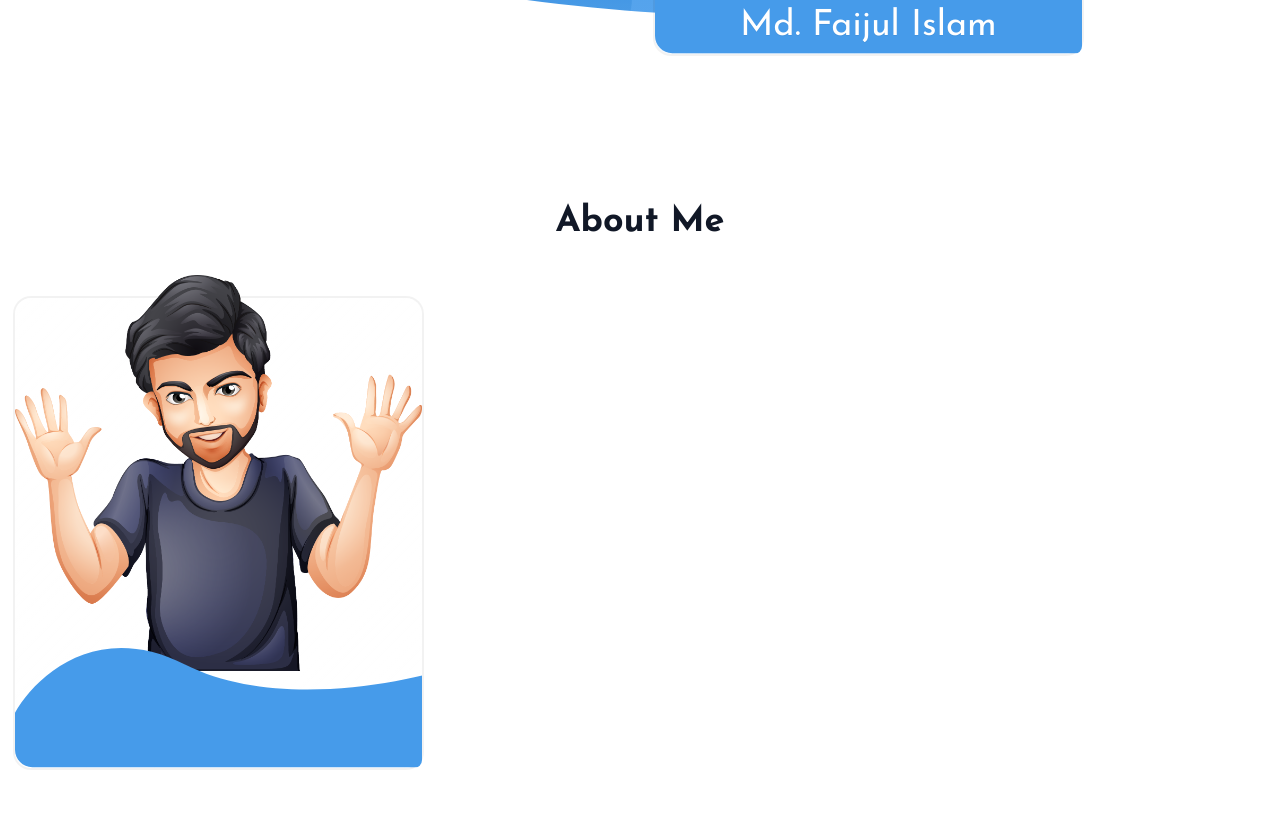
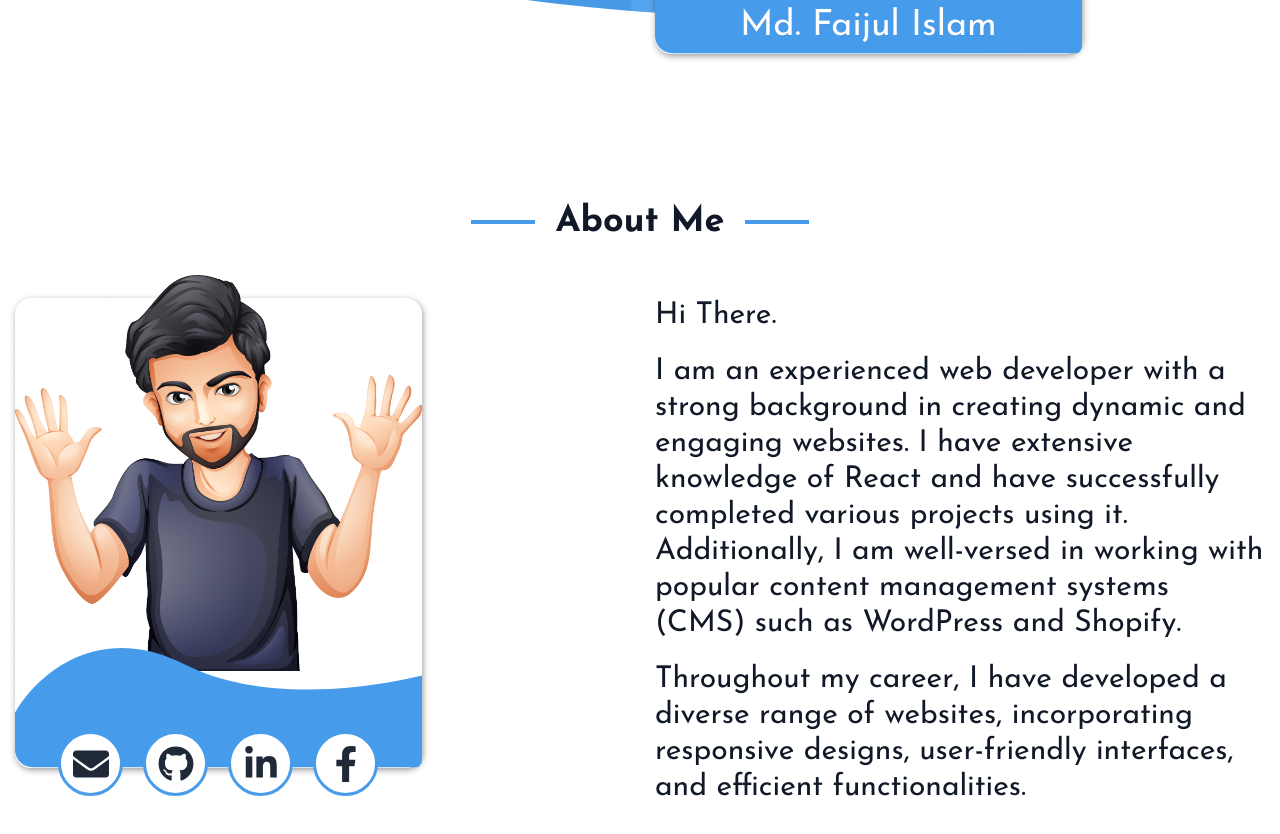
Before and after one commit to rejoanulferdoush/my-portfolio, a React (Vite) app: page / in a window 1280 px wide. Shown: the part 560-1394 px from the top of the page. Built offline with nearby package versions, Linux system fonts and the light colour scheme.

Commit message:
About Me done

```diff
--- a/package.json
+++ b/package.json
@@ -16,6 +16,7 @@
     "react": "^18.2.0",
     "react-dom": "^18.2.0",
     "react-hot-toast": "^2.4.1",
+    "react-icons": "^4.10.1",
     "react-type-animation": "^3.1.0",
     "tailwindcss": "^3.3.2"
   },
--- /dev/null
+++ b/src/Components/SocialIcon.jsx
@@ -0,0 +1,13 @@
+const SocialIcon = ({ icon, link = "#" }) => {
+  return (
+    <a
+      target="_blank"
+      className="inline-flex items-center justify-center w-[65px] h-[65px] rounded-full text-4xl bg-white border-[3px] border-primary transition-all hover:border-primary-focus hover:bg-primary hover:text-white"
+      href={link}
+    >
+      {icon}
+    </a>
+  );
+};
+
+export default SocialIcon;
--- a/src/Components/Title.jsx
+++ /dev/null
@@ -1,19 +0,0 @@
-const Title = ({
-  children,
-  color = "text-gray-900",
-  border = "bg-primary",
-  className = "",
-}) => {
-  return (
-    <div className="md:w-1/2 mx-auto">
-      <h2
-        className={`flex flex-wrap items-center justify-center gap-5 before:inline-block after:inline-block before:content-[''] after:content-[''] before:w-16 after:w-16 before:h-1 after:h-1 after:${border}
-         before:${border} ${color} text-xl sm:text-2xl md:text-4xl font-bold ${className}`}
-      >
-        {children}
-      </h2>
-    </div>
-  );
-};
-
-export default Title;
--- /dev/null
+++ b/src/Components/Title/Title.jsx
@@ -0,0 +1,20 @@
+import "./Title.scss";
+
+const Title = ({
+  children,
+  color = "text-gray-900",
+  border = "light",
+  className = "",
+}) => {
+  const withBeforeAfter = `flex flex-wrap items-center justify-center gap-5 before:inline-block after:inline-block before:content-[''] after:content-[''] before:w-16 after:w-16 before:h-1 after:h-1 titleBorderColor ${border} ${color} text-xl sm:text-2xl md:text-4xl font-bold ${className}`;
+
+  console.log(withBeforeAfter);
+
+  return (
+    <div className="md:w-1/2 mx-auto">
+      <h2 className={withBeforeAfter}>{children}</h2>
+    </div>
+  );
+};
+
+export default Title;
--- /dev/null
+++ b/src/Components/Title/Title.scss
@@ -0,0 +1,16 @@
+@import "./../../assets/variable";
+
+.titleBorderColor {
+  &.light {
+    &::before,
+    &::after {
+      background-color: $primary;
+    }
+  }
+  &.dark {
+    &::before,
+    &::after {
+      background-color: #fff;
+    }
+  }
+}
--- a/src/Home/About.jsx
+++ b/src/Home/About.jsx
@@ -1,20 +1,62 @@
 import Col from "../Components/Col";
 import Container from "../Components/Container";
 import Row from "../Components/Row";
-import Title from "../Components/Title";
+import SocialIcon from "../Components/SocialIcon";
+import Title from "../Components/Title/Title";
 import ProfileCard from "../Shared/ProfileCard";
 import avater2 from "./../assets/Avatars/avatar-1.png";
+import {
+  FaLinkedinIn,
+  FaFacebookF,
+  FaGithub,
+  FaEnvelope,
+} from "react-icons/fa";
 
 const About = () => {
   return (
-    <section className="py-16">
+    <section className="py-16" id="about">
       <Title className="mb-14">About Me</Title>
       <Container>
         <Row>
           <Col className="w-full md:w-1/2 mb-16 md:mb-0">
-            <ProfileCard img={avater2}></ProfileCard>
+            <ProfileCard img={avater2} className="relative">
+              <div className="flex space-x-5 absolute -bottom-7 left-1/2 -translate-x-1/2 z-20">
+                <SocialIcon
+                  icon={<FaEnvelope />}
+                  link="mailto:f.faijulislam144@gmail.com"
+                ></SocialIcon>
+                <SocialIcon
+                  icon={<FaGithub />}
+                  link="https://github.com/faijulislambd"
+                ></SocialIcon>
+                <SocialIcon
+                  icon={<FaLinkedinIn />}
+                  link="https://www.linkedin.com/in/faijul-islam-bd/"
+                ></SocialIcon>
+                <SocialIcon
+                  icon={<FaFacebookF />}
+                  link="https://www.facebook.com/md.faijulislambd"
+                ></SocialIcon>
+              </div>
+            </ProfileCard>
           </Col>
-          <Col className="w-full md:w-1/2 mb-16 md:mb-0"></Col>
+          <Col className="w-full md:w-1/2 mb-16 md:mb-0 text-gray-900 text-3xl">
+            <p className="mb-5">Hi There. </p>
+
+            <p className="mb-5">
+              I am an experienced web developer with a strong background in
+              creating dynamic and engaging websites. I have extensive knowledge
+              of React and have successfully completed various projects using
+              it. Additionally, I am well-versed in working with popular content
+              management systems (CMS) such as WordPress and Shopify.
+            </p>
+
+            <p>
+              Throughout my career, I have developed a diverse range of
+              websites, incorporating responsive designs, user-friendly
+              interfaces, and efficient functionalities.
+            </p>
+          </Col>
         </Row>
       </Container>
     </section>
--- a/src/Shared/ProfileCard.jsx
+++ b/src/Shared/ProfileCard.jsx
@@ -1,6 +1,8 @@
 const ProfileCard = ({ img, name, className = "", children = "" }) => {
   return (
-    <div className={`card glass ${className} border-0 profile-card md:w-2/3`}>
+    <div
+      className={`card glass ${className} border-0 profile-card md:w-2/3 profile-shadow`}
+    >
       <figure className="relative h-[350px] overflow-visible">
         <img
           alt={name}
--- a/src/index.scss
+++ b/src/index.scss
@@ -35,8 +35,7 @@
   position: relative;
   box-shadow: 0 2px 6px rgba(0, 0, 0, 0.2);
   line-height: normal;
-}
-.btn-left-pattern:before {
+  &::before {
     content: "";
     position: absolute;
     background-image: url(/src/assets/btn-pattern.svg);
@@ -47,3 +46,8 @@
     background-repeat: no-repeat;
     background-size: contain;
   }
+}
+
+.profile-shadow {
+  box-shadow: 1px 2px 6px rgba(0, 0, 0, 0.4);
+}
```
Also changed, not shown: 1 other file (tests, documents, lock files or other folders). Lines whose indentation alone changed are shown as unchanged.
